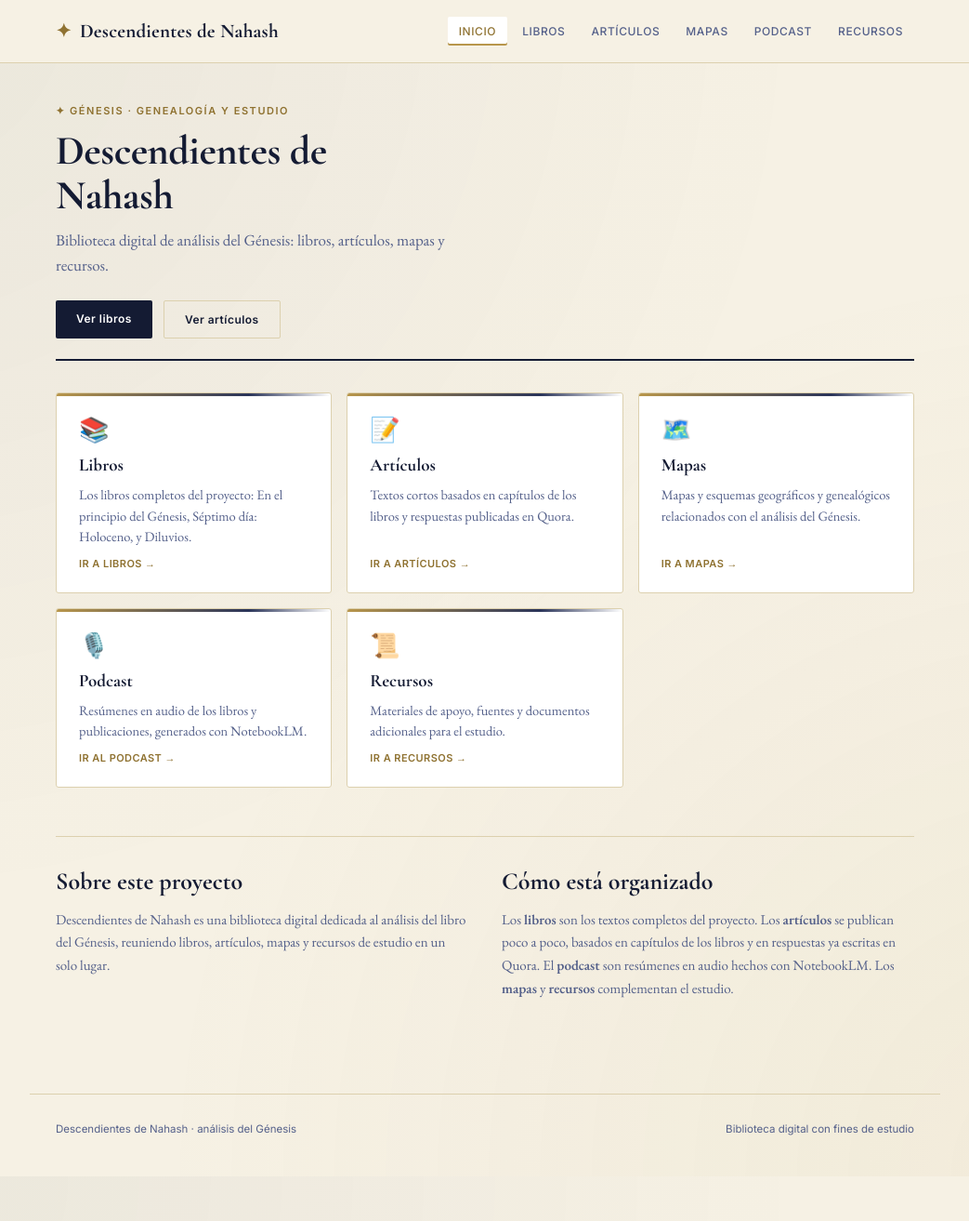
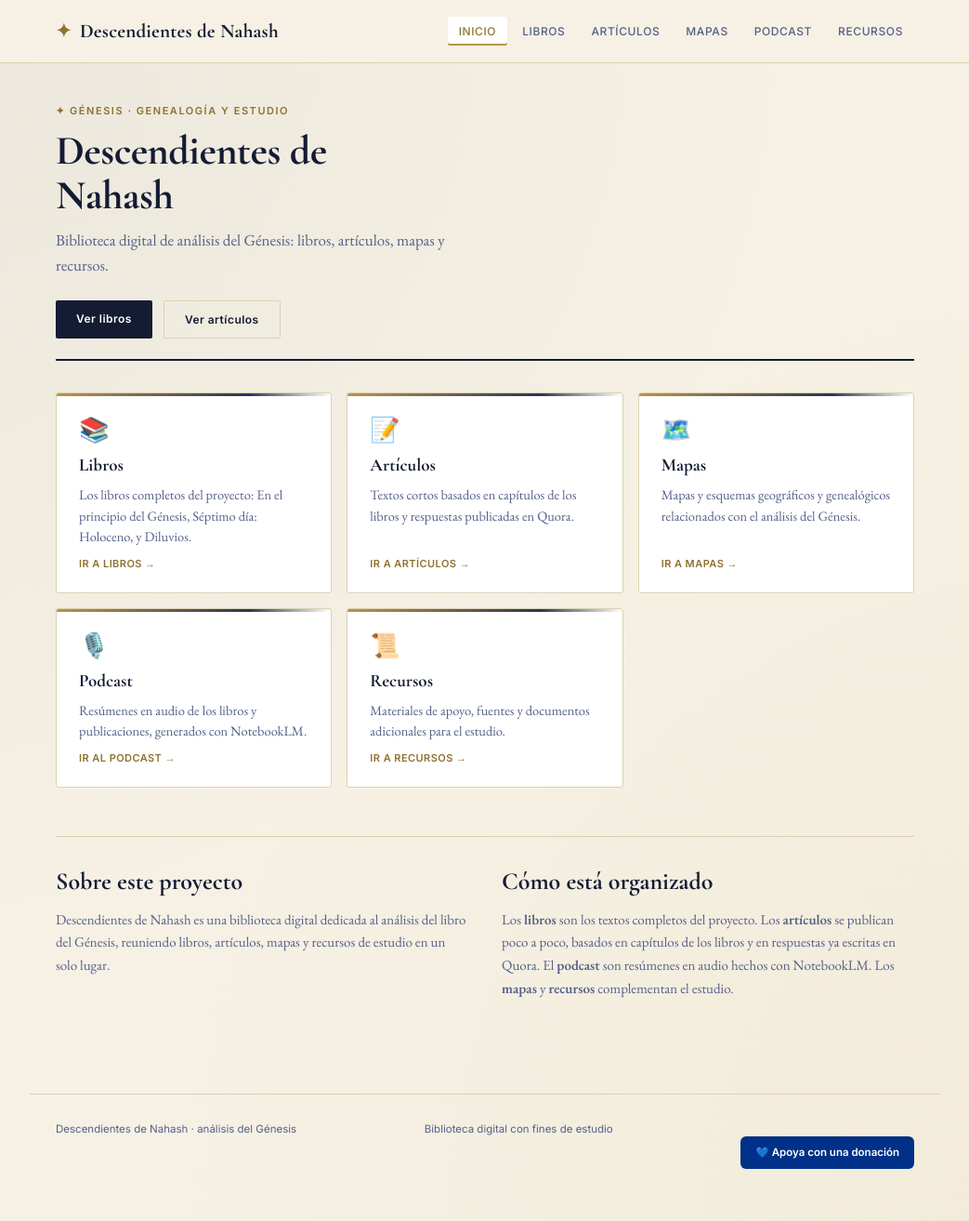
Before and after one commit to Dskartes/DescendientesdeNahash, a Jekyll site: the page built from index.md, in a window 1280 px wide. Shown: the whole page at 93% size, without its empty margins (118-1161 px from the left). Built offline with Jekyll 4.4.1, drawn with Linux system fonts in a browser that asks for light colours; before the commit the page ends 1265 px from its top, so only the background shows below that.

Commit message:
Add donation link to footer
Added a donation link to the footer.

```diff
--- a/_includes/footer.html
+++ b/_includes/footer.html
@@ -1,4 +1,9 @@
 <footer class="site-footer">
   <span>Descendientes de Nahash · análisis del Génesis</span>
   <span>Biblioteca digital con fines de estudio</span>
+  <p style="margin-top: 15px;">
+  <a href="https://paypal.me/dskartes" target="_blank" rel="noopener noreferrer" style="display: inline-block; padding: 8px 16px; background: #003087; color: white; border-radius: 6px; text-decoration: none; font-weight: bold;">
+    💙 Apoya con una donación
+  </a>
+</p>
 </footer>
```
